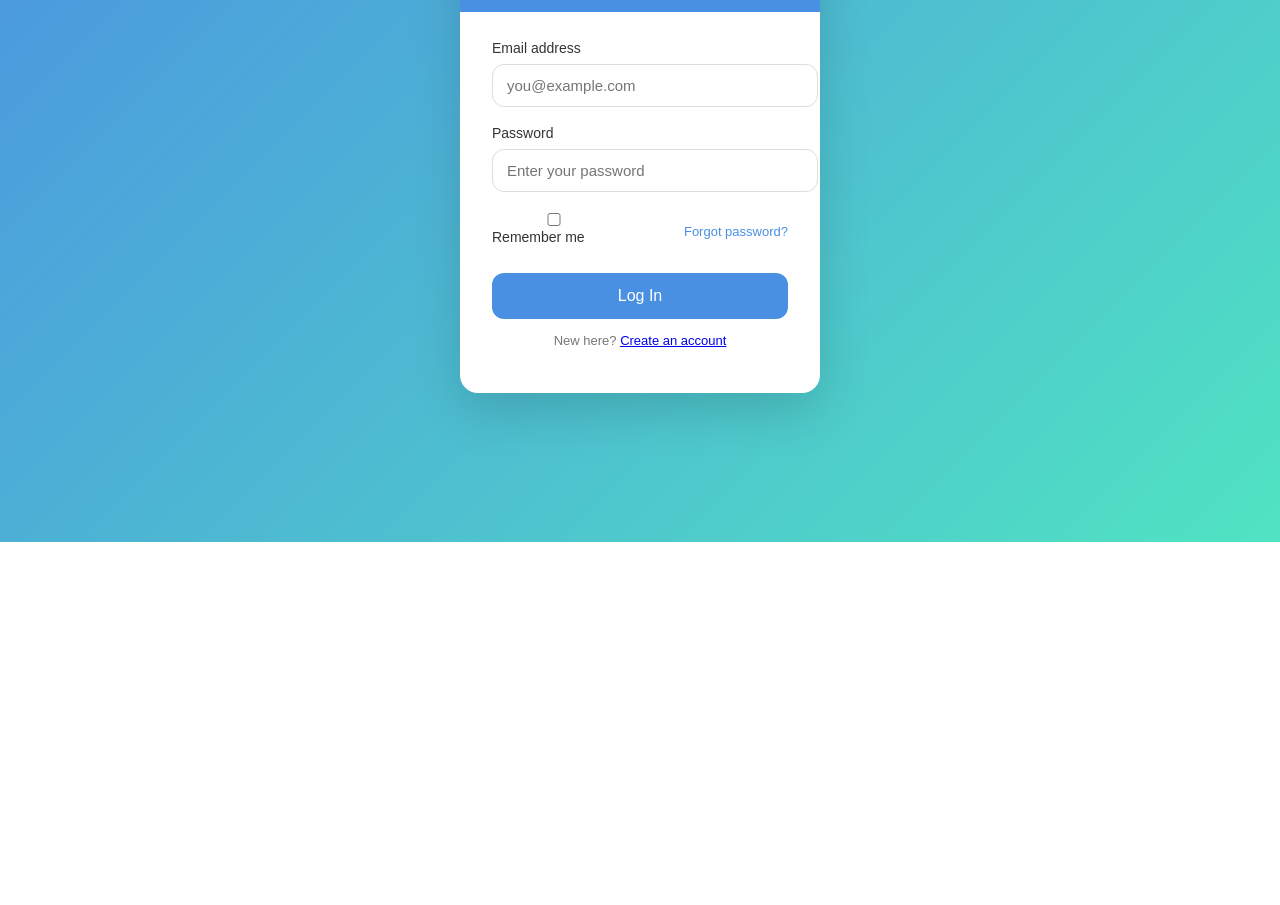
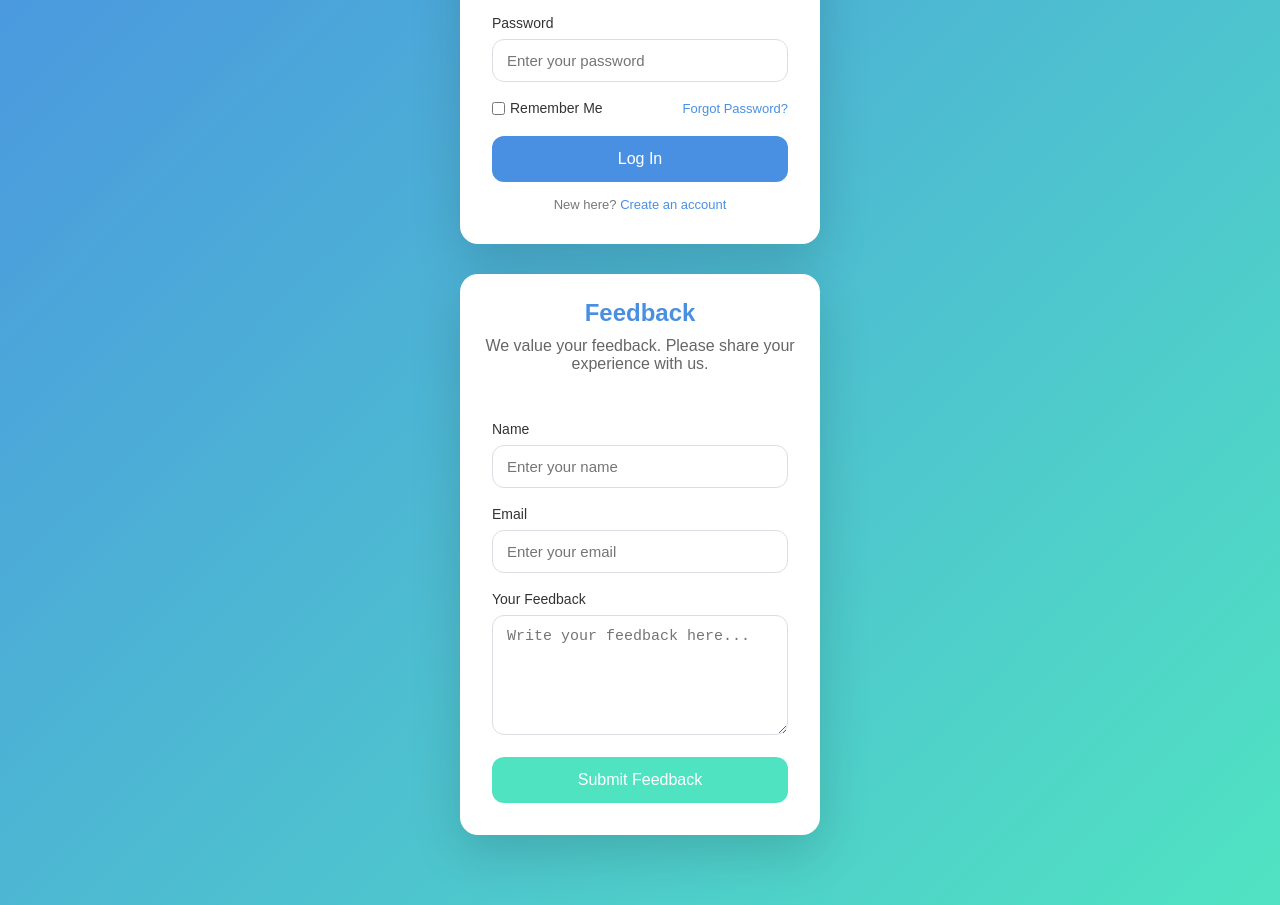
Before and after one commit to surya21k/collab, a plain HTML site: page project/index.html in a window 1280 px wide. Shown: the part 258-1163 px from the top of the page. Before the commit the page ends 800 px from the top, so only its background shows below. Drawn offline with Linux system fonts and the light colour scheme.

Commit message:
changed one

```diff
--- a/project/index.html
+++ b/project/index.html
@@ -3,121 +3,261 @@
 <head>
     <meta charset="UTF-8">
     <meta name="viewport" content="width=device-width, initial-scale=1.0">
-    <title>Login Page</title>
+    <title>Login Page with Feedback</title>
     <style>
+        * {
+            margin: 0;
+            padding: 0;
+            box-sizing: border-box;
+        }
+
         body {
-            margin: 0;
             font-family: Arial, sans-serif;
             background: linear-gradient(135deg, #4a90e2 0%, #50e3c2 100%);
             min-height: 100vh;
-            display: grid;
-            place-items: center;
+            display: flex;
+            flex-direction: column;
+            align-items: center;
+            padding: 40px 20px;
         }
-        .login-panel {
+
+        .login-panel,
+        .feedback-panel {
             width: 360px;
             background: #ffffff;
             border-radius: 18px;
             box-shadow: 0 18px 50px rgba(0, 0, 0, 0.15);
             overflow: hidden;
+            margin-bottom: 30px;
         }
+
         .login-header {
             padding: 32px;
             background: #4a90e2;
             color: #fff;
             text-align: center;
         }
+
         .login-header h1 {
-            margin: 0;
             font-size: 28px;
-            letter-spacing: 0.02em;
+            margin-bottom: 8px;
         }
+
         .login-header p {
-            margin: 8px 0 0;
-            opacity: 0.85;
+            opacity: 0.9;
             font-size: 14px;
         }
-        .login-form {
+
+        .login-form,
+        .feedback-form {
             padding: 28px 32px 32px;
         }
+
+        .feedback-panel h2 {
+            text-align: center;
+            color: #4a90e2;
+            padding-top: 25px;
+        }
+
+        .feedback-panel p {
+            text-align: center;
+            color: #666;
+            margin: 10px 20px 20px;
+        }
+
         .form-group {
             margin-bottom: 18px;
         }
+
         label {
             display: block;
             margin-bottom: 8px;
             color: #333;
             font-size: 14px;
         }
-        input {
+
+        input[type="email"],
+        input[type="password"],
+        input[type="text"],
+        textarea {
             width: 100%;
             padding: 12px 14px;
             border: 1px solid #dcdce3;
             border-radius: 12px;
             font-size: 15px;
             outline: none;
-            transition: border-color 0.2s ease;
+            transition: border-color 0.3s;
         }
-        input:focus {
+
+        input:focus,
+        textarea:focus {
             border-color: #4a90e2;
         }
+
+        textarea {
+            resize: vertical;
+            min-height: 120px;
+        }
+
         .login-actions {
             display: flex;
+            justify-content: space-between;
             align-items: center;
-            justify-content: space-between;
             margin-bottom: 20px;
         }
+
+        .login-actions label {
+            display: flex;
+            align-items: center;
+            gap: 5px;
+            margin-bottom: 0;
+        }
+
+        .login-actions input[type="checkbox"] {
+            width: auto;
+        }
+
         .login-actions a {
             color: #4a90e2;
             text-decoration: none;
             font-size: 13px;
         }
-        .login-button {
+
+        .login-actions a:hover,
+        .footer-note a:hover {
+            text-decoration: underline;
+        }
+
+        .login-button,
+        .feedback-button {
             width: 100%;
-            padding: 14px 16px;
+            padding: 14px;
             border: none;
             border-radius: 12px;
-            background: #4a90e2;
             color: #fff;
             font-size: 16px;
             cursor: pointer;
-            transition: transform 0.2s ease, background 0.2s ease;
+            transition: 0.3s;
         }
+
+        .login-button {
+            background: #4a90e2;
+        }
+
         .login-button:hover {
             background: #3b78c6;
-            transform: translateY(-1px);
         }
+
+        .feedback-button {
+            background: #50e3c2;
+        }
+
+        .feedback-button:hover {
+            background: #2dc8a6;
+        }
+
         .footer-note {
-            margin-top: 14px;
+            margin-top: 15px;
             text-align: center;
             font-size: 13px;
             color: #777;
         }
+
+        .footer-note a {
+            color: #4a90e2;
+            text-decoration: none;
+        }
+
+        @media (max-width: 420px) {
+            .login-panel,
+            .feedback-panel {
+                width: 95%;
+            }
+
+            .login-form,
+            .feedback-form {
+                padding: 20px;
+            }
+
+            .login-actions {
+                flex-direction: column;
+                align-items: flex-start;
+                gap: 10px;
+            }
+        }
     </style>
 </head>
+
 <body>
+
+    <!-- Login Section -->
     <div class="login-panel">
         <div class="login-header">
             <h1>Welcome Back</h1>
             <p>Sign in to continue to your account</p>
         </div>
+
         <form class="login-form">
+
             <div class="form-group">
-                <label for="email">Email address</label>
-                <input type="email" id="email" name="email" placeholder="you@example.com" required>
+                <label>Email Address</label>
+                <input type="email" placeholder="you@example.com" required>
             </div>
+
             <div class="form-group">
-                <label for="password">Password</label>
-                <input type="password" id="password" name="password" placeholder="Enter your password" required>
+                <label>Password</label>
+                <input type="password" placeholder="Enter your password" required>
             </div>
+
             <div class="login-actions">
                 <label>
-                    <input type="checkbox" name="remember"> Remember me
+                    <input type="checkbox">
+                    Remember Me
                 </label>
-                <a href="#">Forgot password?</a>
+
+                <a href="#">Forgot Password?</a>
             </div>
-            <button class="login-button" type="submit">Log In</button>
-            <p class="footer-note">New here? <a href="#">Create an account</a></p>
+
+            <button class="login-button">Log In</button>
+
+            <p class="footer-note">
+                New here?
+                <a href="#">Create an account</a>
+            </p>
+
         </form>
     </div>
+
+    <!-- Feedback Section -->
+    <div class="feedback-panel">
+
+        <h2>Feedback</h2>
+        <p>We value your feedback. Please share your experience with us.</p>
+
+        <form class="feedback-form">
+
+            <div class="form-group">
+                <label>Name</label>
+                <input type="text" placeholder="Enter your name" required>
+            </div>
+
+            <div class="form-group">
+                <label>Email</label>
+                <input type="email" placeholder="Enter your email" required>
+            </div>
+
+            <div class="form-group">
+                <label>Your Feedback</label>
+                <textarea placeholder="Write your feedback here..." required></textarea>
+            </div>
+
+            <button class="feedback-button">
+                Submit Feedback
+            </button>
+
+        </form>
+
+    </div>
+
 </body>
 </html>
```
